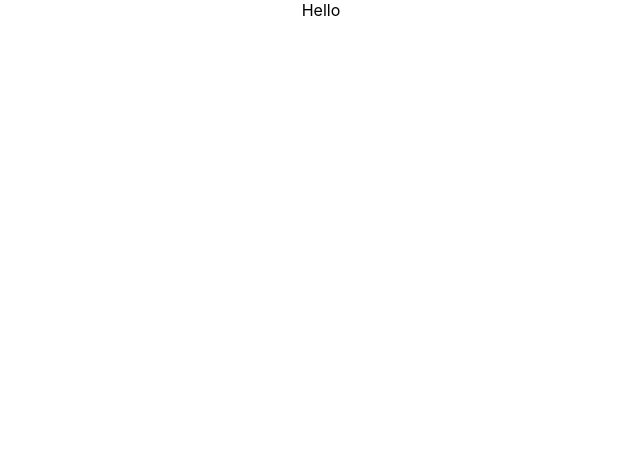
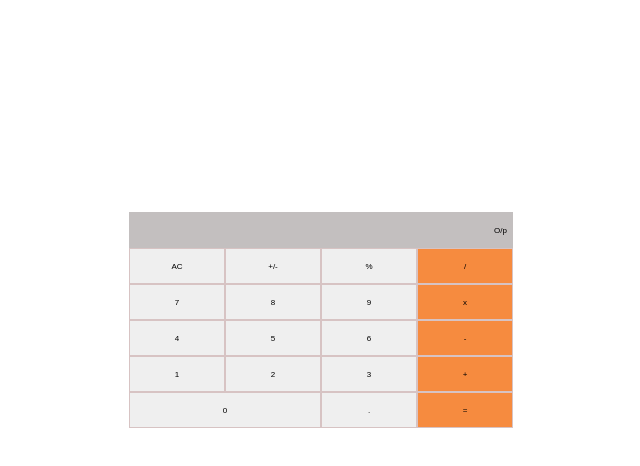
Before and after one commit to anita00001/math_magicians, a React (Create React App) app: page / in a window 1280 px wide. Shown: the top 466 px of the page, without its empty margins (319-959 px from the left). Built offline with nearby package versions, Linux system fonts and the light colour scheme.

Commit message:
Delete boilerplate and modify for calculator app

```diff
--- a/src/App.css
+++ b/src/App.css
@@ -1,39 +1,6 @@
 .App {
-  text-align: center;
-}
-
-.App-logo {
-  height: 40vmin;
-  pointer-events: none;
-}
-
-@media (prefers-reduced-motion: no-preference) {
-  .App-logo {
-    animation: App-logo-spin infinite 20s linear;
-  }
-}
-
-.App-header {
-  background-color: #282c34;
-  min-height: 100vh;
+  height: 80vh;
   display: flex;
-  flex-direction: column;
   align-items: center;
   justify-content: center;
-  font-size: calc(10px + 2vmin);
-  color: white;
 }
-
-.App-link {
-  color: #61dafb;
-}
-
-@keyframes App-logo-spin {
-  from {
-    transform: rotate(0deg);
-  }
-
-  to {
-    transform: rotate(360deg);
-  }
-}
--- a/src/App.js
+++ b/src/App.js
@@ -1,9 +1,10 @@
 import './App.css';
+import Calculator from './components/Calculator';
 
 function App() {
   return (
     <div className="App">
-      Hello
+      <Calculator />
     </div>
   );
 }
--- a/src/index.js
+++ b/src/index.js
@@ -5,7 +5,5 @@
 
 const root = ReactDOM.createRoot(document.getElementById('root'));
 root.render(
-  <React.StrictMode>
-    <App />
-  </React.StrictMode>,
+  <App />,
 );
```
